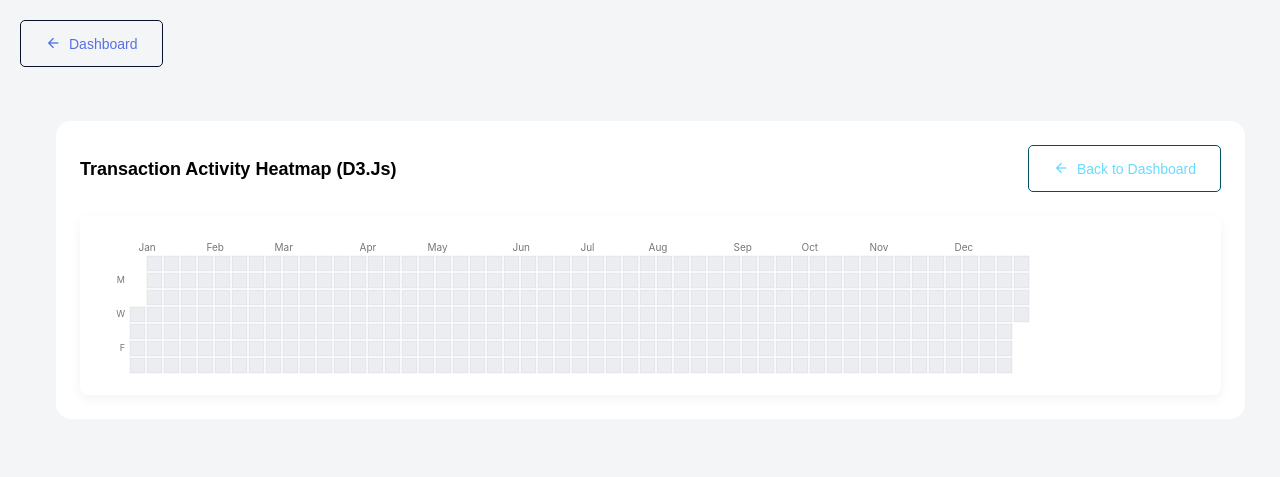
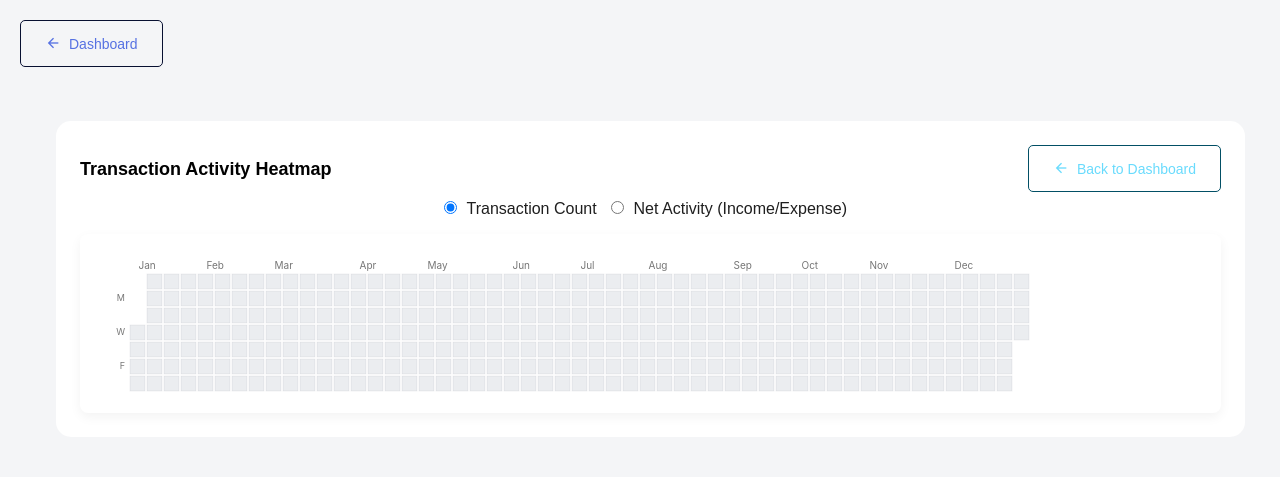
Before and after one commit to ethanondzik/personal-finance-tracker, a Django app: page /transaction_heatmap/ in a window 1280 px wide. Shown: the top 477 px of the page. Run offline with Django 5.2, Linux system fonts and the light colour scheme; the visitor is signed in with stand-in values (Sample User, id 1); data that the repository does not hold is empty; some libraries are stand-ins or nearby versions.

Commit message:
Added income and expense option to heatmap.

````diff
--- a/personal_finance_tracker/finance_tracker/templates/finance_tracker/transaction_heatmap.html
+++ b/personal_finance_tracker/finance_tracker/templates/finance_tracker/transaction_heatmap.html
@@ -8,13 +8,12 @@
   <style>
     .heatmap-container-wrapper {
         padding: 20px;
-        background-color: var(--bs-body-bg); /* Adapts to light/dark theme via CSS var */
+        background-color: var(--bs-body-bg);
         border-radius: 8px;
         box-shadow: 0 4px 12px rgba(0, 0, 0, 0.05);
         margin-top: 1rem;
-        overflow-x: auto; /* Allow horizontal scrolling if content is too wide */
+        overflow-x: auto;
     }
-    /* Ensure card title color adapts to theme */
     body.dark-theme .card-title {
         color: #e1e1e1;
     }
@@ -23,7 +22,6 @@
         border: 1px solid #444;
     }
 
-    /* D3 Calendar Styles */
     .calendar-heatmap {
         font-family: -apple-system, BlinkMacSystemFont, "Segoe UI", Helvetica, Arial, sans-serif, "Apple Color Emoji", "Segoe UI Emoji";
     }
@@ -43,7 +41,6 @@
         fill: #767676;
     }
 
-    /* Dark theme adjustments for D3 calendar */
     body.dark-theme .calendar-heatmap .month-label,
     body.dark-theme .calendar-heatmap .wday-label {
         fill: #888;
@@ -66,79 +63,19 @@
         pointer-events: none;
         opacity: 0;
         transition: opacity 0.2s;
+        z-index: 1070; /* Ensure tooltip is above other elements */
     }
     body.dark-theme .tooltip {
         background: #f0f0f0;
         color: #333;
     }
-
-  </style>
-
-<style>
-    .heatmap-container-wrapper {
-        padding: 20px;
-        background-color: var(--bs-body-bg); /* Adapts to light/dark theme via CSS var */
-        border-radius: 8px;
-        box-shadow: 0 4px 12px rgba(0, 0, 0, 0.05);
-        margin-top: 1rem;
-        overflow-x: auto; /* Allow horizontal scrolling if content is too wide */
+    .heatmap-toggle {
+        margin-bottom: 15px;
+        text-align: center;
     }
-    /* Ensure card title color adapts to theme */
-    body.dark-theme .card-title {
-        color: #e1e1e1;
-    }
-    body.dark-theme .heatmap-container-wrapper {
-        background-color: #232227;
-        border: 1px solid #444;
-    }
-
-    /* D3 Calendar Styles */
-    .calendar-heatmap {
-        font-family: -apple-system, BlinkMacSystemFont, "Segoe UI", Helvetica, Arial, sans-serif, "Apple Color Emoji", "Segoe UI Emoji";
-    }
-    .calendar-heatmap .month-label {
-        font-size: 10px;
-        fill: #767676;
-    }
-    .calendar-heatmap .day-cell {
-        stroke: rgba(27, 31, 35, 0.06);
-        stroke-width: 1px;
-    }
-    .calendar-heatmap .day-cell:hover {
-        stroke: rgba(27, 31, 35, 0.3);
-    }
-    .calendar-heatmap .wday-label {
-        font-size: 9px;
-        fill: #767676;
-    }
-
-    /* Dark theme adjustments for D3 calendar */
-    body.dark-theme .calendar-heatmap .month-label,
-    body.dark-theme .calendar-heatmap .wday-label {
-        fill: #888;
-    }
-    body.dark-theme .calendar-heatmap .day-cell {
-        stroke: rgba(100, 100, 100, 0.2);
-    }
-     body.dark-theme .calendar-heatmap .day-cell:hover {
-        stroke: rgba(150, 150, 150, 0.5);
-    }
-    .tooltip {
-        position: absolute;
-        text-align: center;
-        padding: 4px 8px;
-        font: 12px sans-serif;
-        background: #333;
-        color: #fff;
-        border: 0px;
-        border-radius: 4px;
-        pointer-events: none;
-        opacity: 0;
-        transition: opacity 0.2s;
-    }
-    body.dark-theme .tooltip {
-        background: #f0f0f0;
-        color: #333;
+    .heatmap-toggle label {
+        margin-right: 10px;
+        margin-left: 5px;
     }
 
   </style>
@@ -153,11 +90,17 @@
                     <div class="col-12">
                         <div class="card card-rounded">
                             <div class="card-body">
-                                <div class="d-flex justify-content-between align-items-center mb-4">
-                                    <h2 class="card-title mb-0">Transaction Activity Heatmap (D3.js)</h2>
+                                <div class="d-flex justify-content-between align-items-center mb-2">
+                                    <h2 class="card-title mb-0">Transaction Activity Heatmap</h2>
                                     <a href="{% url 'dashboard' %}" class="btn btn-outline-secondary">
                                         <i class="mdi mdi-arrow-left me-2"></i>Back to Dashboard
                                     </a>
+                                </div>
+                                <div class="heatmap-toggle">
+                                    <input type="radio" id="modeCount" name="heatmapMode" value="count" checked>
+                                    <label for="modeCount">Transaction Count</label>
+                                    <input type="radio" id="modeNetActivity" name="heatmapMode" value="netActivity">
+                                    <label for="modeNetActivity">Net Activity (Income/Expense)</label>
                                 </div>
                                 <div class="heatmap-container-wrapper">
                                     <div id="d3-calendar-heatmap-container">
@@ -178,13 +121,13 @@
 
 {% block extra_js %}
   {{ block.super }}
-  <!-- D3.js -->
   <script src="https://cdn.jsdelivr.net/npm/d3@7"></script>
 
   <script>
     document.addEventListener('DOMContentLoaded', function() {
         const heatmapDataEl = document.getElementById('calendar-heatmap-data');
         const container = document.getElementById('d3-calendar-heatmap-container');
+        const modeRadios = document.querySelectorAll('input[name="heatmapMode"]');
 
         if (!heatmapDataEl || !container) {
             console.error('Required elements for D3 heatmap not found.');
@@ -192,45 +135,55 @@
             return;
         }
 
-        try {
         const rawData = JSON.parse(heatmapDataEl.textContent || '{}');
+        const dataByDate = new Map();
+        for (const dateStr in rawData) {
+            if (rawData.hasOwnProperty(dateStr)) {
+                dataByDate.set(dateStr, rawData[dateStr]);
+            }
+        }
 
         const cellSize = 15;
         const cellPadding = 2;
         const weekDayLabelWidth = 30;
         const monthLabelHeight = 20;
-
-            // Determine the year to display (current year)
         const currentYear = new Date().getFullYear();
-
-            // Set startDate to January 1st of the current year
-            const startDate = new Date(currentYear, 0, 1); // Month is 0-indexed (0 for January)
-
-            // Set endDate to January 1st of the NEXT year to include all days of current year
+        const startDate = new Date(currentYear, 0, 1);
         const endDate = new Date(currentYear + 1, 0, 1);
-
-            // Calculate the number of weeks for the width calculation
-            // This ensures the SVG width accommodates all weeks that contain days of the target year.
-            const firstDayOfYearForWeekCalc = d3.timeSunday.floor(new Date(currentYear, 0, 1)); // Sunday of or before Jan 1
-            const lastDayOfYearForWeekCalc = d3.timeSunday.ceil(new Date(currentYear, 11, 31)); // Sunday of or after Dec 31
+        const firstDayOfYearForWeekCalc = d3.timeSunday.floor(new Date(currentYear, 0, 1));
+        const lastDayOfYearForWeekCalc = d3.timeSunday.ceil(new Date(currentYear, 11, 31));
         const numWeeks = d3.timeWeek.count(firstDayOfYearForWeekCalc, lastDayOfYearForWeekCalc);
-
         const width = (cellSize + cellPadding) * numWeeks + weekDayLabelWidth;
         const height = (cellSize + cellPadding) * 7 + monthLabelHeight;
-
-            // Generate all days from Jan 1 (current year) to Dec 31 (current year)
         const dates = d3.timeDays(startDate, endDate);
 
-            const dataByDate = new Map();
-            for (const dateStr in rawData) {
-                if (rawData.hasOwnProperty(dateStr)) {
-                    dataByDate.set(dateStr, Number(rawData[dateStr]));
-                }
-            }
+        // Define color variables for transaction count, from light grey to dark green
+        const colourLowCount = '#EBEDF0';
+        const colourMidLowCount = '#c6e48b';
+        const colourMidCount = '#7bc96f';
+        const colourMidHighCount = '#239a3b';
+        const colourHighCount = '#196127';
 
-            const colorScale = d3.scaleThreshold()
+        const countColorScale = d3.scaleThreshold()
             .domain([1, 3, 6, 10])
-                .range(['#EBEDF0', '#c6e48b', '#7bc96f', '#239a3b', '#196127']);
+            .range([colourLowCount, colourMidLowCount, colourMidCount, colourMidHighCount, colourHighCount]);
+
+
+        // Define color variables for net activity
+        const colourNetIncome = "rgba(76, 175, 80, 0.8)";       // Green
+        const colourNetExpense = "rgba(244, 67, 54, 0.8)";      // Red
+        const colourNeutralOrMixed = "rgba(255, 193, 7, 0.7)";  // Amber/Yellow
+        const colourNoTransactions = "#EBEDF0";                 // Light Grey
+
+        const netActivityColorScale = d3.scaleOrdinal()
+            .domain(["netIncome", "netExpense", "neutralOrMixed", "noTransactions"])
+            .range([colourNetIncome, colourNetExpense, colourNeutralOrMixed, colourNoTransactions]);
+
+        const tooltip = d3.select("body").append("div")
+            .attr("class", "tooltip");
+
+        function drawHeatmap(mode) {
+            container.innerHTML = ''; // Clear previous heatmap
 
             const svg = d3.select(container)
                 .append("svg")
@@ -238,10 +191,6 @@
                 .attr("height", height)
                 .attr("class", "calendar-heatmap");
 
-            const tooltip = d3.select("body").append("div")
-                .attr("class", "tooltip");
-
-            // Day cells
             svg.append("g")
                 .attr("transform", `translate(${weekDayLabelWidth}, ${monthLabelHeight})`)
                 .selectAll(".day-cell")
@@ -250,20 +199,47 @@
                 .attr("class", "day-cell")
                 .attr("width", cellSize)
                 .attr("height", cellSize)
-                // Position cells relative to the actual startDate of the calendar display (Jan 1st)
                 .attr("x", d => d3.timeWeek.count(startDate, d) * (cellSize + cellPadding))
                 .attr("y", d => d.getDay() * (cellSize + cellPadding))
                 .attr("fill", d => {
                     const dateStr = d3.timeFormat("%Y-%m-%d")(d);
-                    const count = dataByDate.get(dateStr) || 0; // Use data if available for this date
-                    return colorScale(count);
+                    const dayData = dataByDate.get(dateStr);
+
+                    if (mode === 'count') {
+                        const count = dayData ? dayData.count : 0;
+                        return countColorScale(count);
+                    } else if (mode === 'netActivity') {
+                        if (!dayData || dayData.count === 0) {
+                            return netActivityColorScale("noTransactions");
+                        }
+                        const net = dayData.income - dayData.expense;
+                        if (net > 0) {
+                            return netActivityColorScale("netIncome");
+                        } else if (net < 0) {
+                            return netActivityColorScale("netExpense");
+                        } else { // net === 0 but there were transactions
+                            return netActivityColorScale("neutralOrMixed");
+                        }
+                    }
+                    return '#EBEDF0'; // Default fallback
                 })
                 .on("mouseover", function(event, d) {
                     d3.select(this).style("stroke", "black");
                     tooltip.transition().duration(100).style("opacity", .9);
                     const dateStr = d3.timeFormat("%Y-%m-%d")(d);
-                    const count = dataByDate.get(dateStr) || 0;
-                    tooltip.html(`${count} transaction(s)<br/>on ${d3.timeFormat("%b %d, %Y")(d)}`)
+                    const dayData = dataByDate.get(dateStr);
+
+                    let tooltipHtml = `No transactions<br/>on ${d3.timeFormat("%b %d, %Y")(d)}`;
+                    if (dayData) {
+                        tooltipHtml = `
+                            ${dayData.count} transaction(s)<br/>
+                            Income: ${dayData.income.toFixed(2)}<br/>
+                            Expense: ${dayData.expense.toFixed(2)}<br/>
+                            Net: ${(dayData.income - dayData.expense).toFixed(2)}<br/>
+                            on ${d3.timeFormat("%b %d, %Y")(d)}
+                        `;
+                    }
+                    tooltip.html(tooltipHtml)
                         .style("left", (event.pageX + 5) + "px")
                         .style("top", (event.pageY - 28) + "px");
                 })
@@ -272,20 +248,16 @@
                     tooltip.transition().duration(300).style("opacity", 0);
                 });
 
-            // Month labels
             svg.append("g")
                 .attr("transform", `translate(${weekDayLabelWidth}, 0)`)
                 .selectAll(".month-label")
-                // Generate months from Jan 1 of current year to Dec 1 of current year
-                .data(d3.timeMonths(new Date(currentYear, 0, 1), new Date(currentYear, 11, 2))) // Jan to Dec
+                .data(d3.timeMonths(new Date(currentYear, 0, 1), new Date(currentYear, 11, 2)))
                 .enter().append("text")
                 .attr("class", "month-label")
-                // Position month label based on the first week of that month relative to startDate (Jan 1st)
                 .attr("x", d => d3.timeWeek.count(startDate, d3.timeWeek.floor(d)) * (cellSize + cellPadding) + (cellSize + cellPadding)/2)
                 .attr("y", monthLabelHeight - 5)
                 .text(d3.timeFormat("%b"));
 
-            // Day of the week labels (M, W, F)
             const dayLabels = ["Sun", "Mon", "Tue", "Wed", "Thu", "Fri", "Sat"];
             svg.append("g")
                 .attr("transform", `translate(0, ${monthLabelHeight})`)
@@ -297,14 +269,22 @@
                 .attr("y", d => d * (cellSize + cellPadding) + cellSize / 1.5)
                 .attr("text-anchor", "end")
                 .text(d => dayLabels[d].substring(0,1));
+        }
 
+        modeRadios.forEach(radio => {
+            radio.addEventListener('change', function() {
+                drawHeatmap(this.value);
+            });
+        });
+
+        // Initial draw
+        try {
+            drawHeatmap(document.querySelector('input[name="heatmapMode"]:checked').value);
             if (Object.keys(rawData).length === 0 && dates.length > 0) {
-                 //blank heatmap
-                 // container.insertAdjacentHTML('beforeend', '<p class="text-muted small text-center mt-2">Displaying ' + currentYear + '. Data reflects last 365 days.</p>');
+                 // console.log('No raw data, but dates generated. Displaying blank heatmap for ' + currentYear);
             } else if (dates.length === 0) {
                 container.innerHTML = '<p class="text-danger">Error generating dates for the calendar.</p>';
             }
-
         } catch (e) {
             console.error('Error rendering D3 heatmap:', e);
             if (container) container.innerHTML = '<p class="text-danger">An error occurred while rendering the D3 heatmap.</p>';
@@ -312,4 +292,3 @@
     });
   </script>
 {% endblock %}
-```
--- a/personal_finance_tracker/finance_tracker/views.py
+++ b/personal_finance_tracker/finance_tracker/views.py
@@ -1126,13 +1126,22 @@ def transaction_heatmap_view(request):
     heatmap_transactions_data = Transaction.objects.filter(
         user=user,
         date__gte=one_year_ago
-    ).values('date').annotate(count=Count('id')).order_by('date')
+    ).values('date').annotate(
+        count=Count('id'),
+        total_income=Sum('amount', filter=Q(transaction_type='income')),
+        total_expense=Sum('amount', filter=Q(transaction_type='expense'))
+    ).order_by('date')
 
-    # Convert to a dictionary format: {"YYYY-MM-DD": count}
-    calendar_heatmap_data = {
-        item['date'].strftime('%Y-%m-%d'): item['count']
-        for item in heatmap_transactions_data
-    }
+    # Convert to a dictionary format:
+    # {"YYYY-MM-DD": {"count": count, "income": total_income, "expense": total_expense}}
+    calendar_heatmap_data = {}
+    for item in heatmap_transactions_data:
+        date_str = item['date'].strftime('%Y-%m-%d')
+        calendar_heatmap_data[date_str] = {
+            'count': item['count'],
+            'income': float(item['total_income'] or 0),
+            'expense': float(item['total_expense'] or 0)
+        }
 
     context = {
         'calendar_heatmap_data_json': calendar_heatmap_data,
````
Lines whose indentation alone changed are shown as unchanged.
